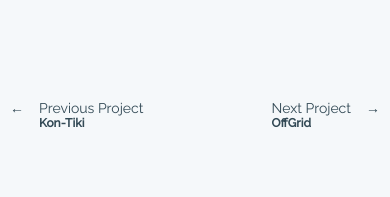
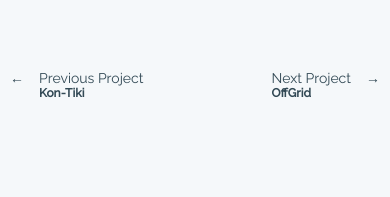
Before and after one commit to asabogal/alejandro-sabogalcom-nextjs-migration, a Next.js app: page /portfolio/antibodyclub in a window 390 px wide. Shown: the part 1354-1551 px from the top of the page. Built offline with nearby package versions, Linux system fonts and the light colour scheme.

Commit message:
mobile size adjustments

```diff
--- a/components/portfolio/project/NavFooter.js
+++ b/components/portfolio/project/NavFooter.js
@@ -68,10 +68,6 @@ const NavItem = styled.div`
   grid-template-columns: auto auto;
   grid-gap: 15px;
   cursor: pointer;
-  section {
-    display: grid;
-    grid-template-rows: auto auto;
-  }
   div {
     align-items: center;
     font-size: 25px;
@@ -87,13 +83,15 @@ const NavItem = styled.div`
   }
 
   @media (max-width: 780px) {
-    margin: 80px 0px;
+    grid-template-rows: 14px 18px;
+    margin: 0px 0px;
     h3 {
       font-size: 20px;
     }
   }
   @media (max-width: 600px) {
-    margin: 30px 0px;
+    grid-template-rows: 14px 18px;
+    margin: 0px 0px;
     p {
       font-size: 14px;
     }
```
